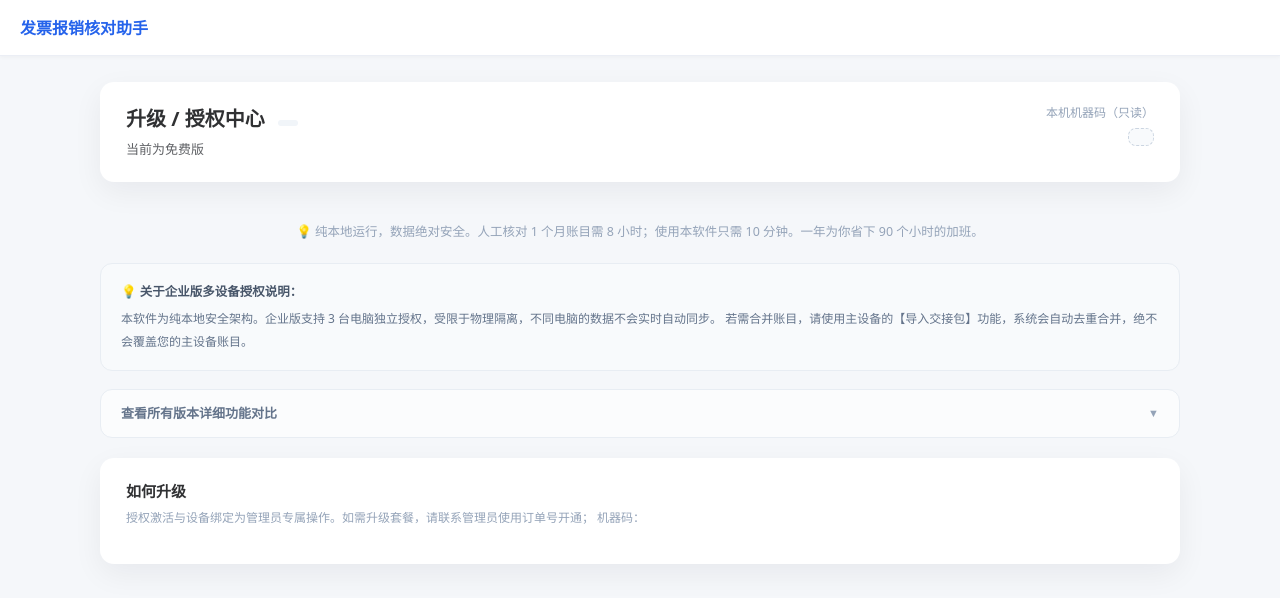
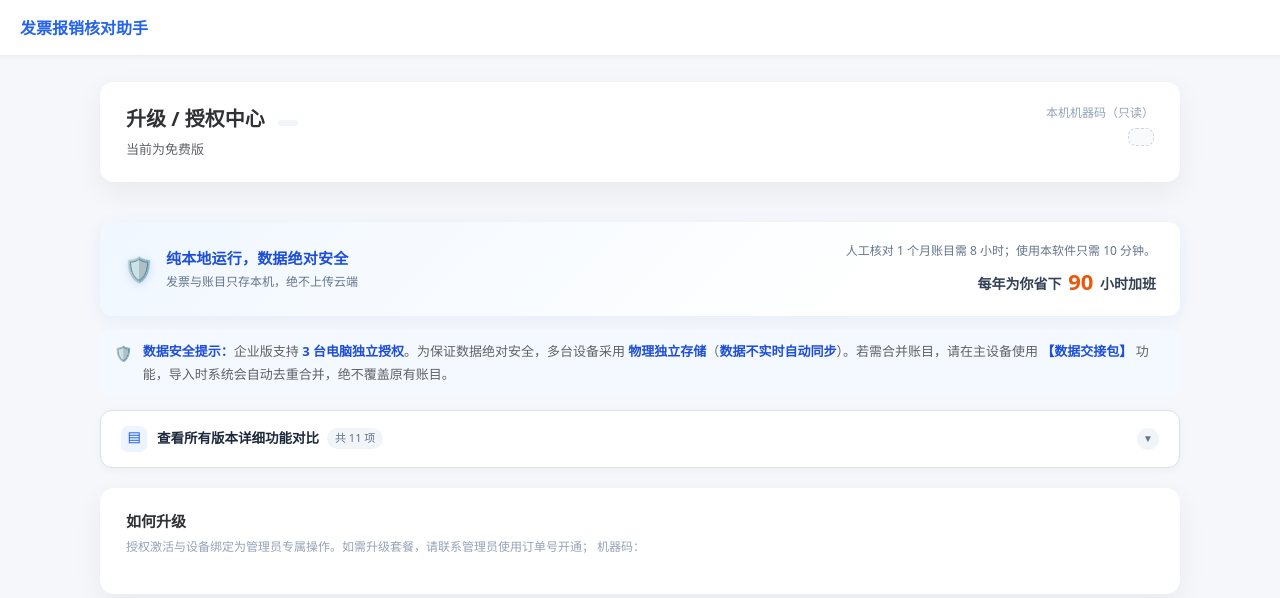
Before and after one commit to huoyunfeng/fapiaoassust, a Python web app: template app/web/templates/plans.html in a window 1280 px wide. Shown: the top 598 px of the page. Run offline with Jinja, Linux system fonts and the light colour scheme; the template is opened without the code that fills it, so the values that code supplies are empty; some libraries are stand-ins or nearby versions.

Commit message:
feat: 定价页价值锚点升级为高亮Banner，多设备说明改为始终可见的轻量提示条

```diff
--- a/app/web/templates/plans.html
+++ b/app/web/templates/plans.html
@@ -33,7 +33,6 @@
   margin:2px 0 10px;line-height:1.6;}
 .pl-biz{display:inline-block;margin:0 0 6px;padding:3px 10px;border-radius:999px;
   background:#eff6ff;border:1px solid #bfdbfe;color:#1d4ed8;font-size:12px;font-weight:600;}
-.pl-anchor{margin-top:18px;text-align:center;font-size:12.5px;color:#94a3b8;line-height:1.9;padding:0 12px;}
 /* 设备授权说明 tooltip */
 .pl-help{display:inline-flex;align-items:center;justify-content:center;width:15px;height:15px;border-radius:50%;
   background:#e2e8f0;color:#64748b;font-size:10px;font-weight:700;cursor:help;position:relative;
@@ -45,20 +44,43 @@
 .pl-help .pl-tip::after{content:'';position:absolute;top:100%;left:50%;margin-left:-5px;
   border:5px solid transparent;border-top-color:#0f172a;}
 .pl-help:hover .pl-tip,.pl-help:focus .pl-tip{opacity:1;visibility:visible;transform:translateX(-50%) translateY(0);}
-/* 多设备协同说明条 */
-.pl-note{margin-top:20px;background:#f8fafc;border:1px solid #e8edf3;border-radius:12px;
-  padding:16px 20px;font-size:12px;color:#64748b;line-height:1.9;}
-.pl-note b{color:#475569;}
-.pl-note .t{display:block;margin-bottom:4px;color:#475569;font-weight:600;font-size:12.5px;}
+/* 价值锚点 Banner */
+.pl-hero{display:flex;align-items:center;justify-content:space-between;flex-wrap:wrap;gap:20px;
+  margin:20px 0 0;padding:18px 24px;border-radius:12px;
+  background:linear-gradient(135deg,#f0f7ff 0%,#ffffff 72%);
+  box-shadow:0 4px 18px rgba(37,99,235,.07);}
+.ph-left{display:flex;align-items:center;gap:12px;}
+.ph-ico{font-size:24px;line-height:1;filter:drop-shadow(0 2px 4px rgba(37,99,235,.18));}
+.ph-title{font-size:15px;font-weight:700;color:#1d4ed8;letter-spacing:.2px;}
+.ph-sub{font-size:12px;color:#64748b;margin-top:3px;}
+.ph-right{text-align:right;}
+.ph-line{font-size:12px;color:#64748b;line-height:1.8;}
+.ph-big{margin-top:4px;font-size:14px;color:#334155;font-weight:600;}
+.ph-big b{font-size:22px;font-weight:800;color:#ea580c;margin:0 3px;vertical-align:-1px;}
+/* 多设备授权机制（轻量提示条 Notice Bar） */
+.pl-notice{margin:14px 0 0;padding:10px 14px;border-radius:8px;background:#F4F8FF;
+  display:flex;align-items:flex-start;gap:10px;font-size:13px;color:#606266;line-height:1.75;}
+.pl-notice .ni{flex-shrink:0;font-size:15px;line-height:1.8;}
+.pl-notice b{color:#1d4ed8;font-weight:600;}
+.pl-notice .hl{color:#1d4ed8;font-weight:600;}
 /* 详细功能对比折叠面板 */
-.pl-fold{margin-top:18px;background:#fbfcfd;border:1px solid #e8edf3;border-radius:12px;overflow:hidden;}
-.pl-fold summary{list-style:none;cursor:pointer;padding:14px 20px;font-size:13px;font-weight:600;color:#64748b;
-  display:flex;align-items:center;justify-content:space-between;user-select:none;}
+.pl-fold{margin:14px 0 0;background:#fff;border:1px solid #dbe3ee;border-radius:12px;overflow:hidden;
+  box-shadow:0 2px 10px rgba(15,23,42,.04);transition:border-color .2s,box-shadow .2s;}
+.pl-fold:hover{border-color:#9dbcf5;box-shadow:0 4px 16px rgba(37,99,235,.10);}
+.pl-fold summary{list-style:none;cursor:pointer;padding:15px 20px;font-size:13.5px;font-weight:600;color:#1e293b;
+  display:flex;align-items:center;gap:10px;user-select:none;}
 .pl-fold summary::-webkit-details-marker{display:none;}
-.pl-fold summary .cv{transition:transform .2s;font-size:11px;color:#94a3b8;}
-.pl-fold[open] summary .cv{transform:rotate(180deg);}
-.pl-fold[open] summary{border-bottom:1px solid #eef2f7;background:#f6f8fb;}
-.pl-fold .body{padding:6px 20px 16px;}
+.pl-fold summary .ico{display:inline-flex;align-items:center;justify-content:center;width:26px;height:26px;
+  border-radius:7px;background:#eef4ff;color:var(--primary);font-size:13px;flex:0 0 auto;}
+.pl-fold summary .txt{flex:1;display:flex;align-items:center;gap:8px;}
+.pl-fold summary .cnt{font-size:11px;font-weight:500;color:#64748b;background:#f1f5f9;
+  border-radius:999px;padding:2px 8px;}
+.pl-fold summary .cv{width:22px;height:22px;border-radius:50%;background:#f1f5f9;color:#64748b;
+  display:inline-flex;align-items:center;justify-content:center;font-size:10px;transition:all .2s;flex:0 0 auto;}
+.pl-fold:hover summary .cv{background:#e0ecff;color:var(--primary);}
+.pl-fold[open] summary{border-bottom:1px solid #eef2f7;background:#f8faff;}
+.pl-fold[open] summary .cv{transform:rotate(180deg);background:#e0ecff;color:var(--primary);}
+.pl-fold .body{padding:4px 20px 14px;}
 .pl-fold table{width:100%;border-collapse:collapse;font-size:12.5px;}
 .pl-fold th,.pl-fold td{padding:9px 10px;border-bottom:1px solid #eef2f7;}
 .pl-fold th{color:#64748b;font-weight:600;font-size:12px;text-align:center;background:#f8fafc;}
@@ -273,21 +295,34 @@
     {% endfor %}
   </div>
 
-  <!-- 价值锚点 -->
-  <div class="pl-anchor">
-    💡 纯本地运行，数据绝对安全。人工核对 1 个月账目需 8 小时；使用本软件只需 10 分钟。一年为你省下 90 个小时的加班。
+  <!-- 价值锚点 Banner -->
+  <div class="pl-hero">
+    <div class="ph-left">
+      <span class="ph-ico">🛡️</span>
+      <div>
+        <div class="ph-title">纯本地运行，数据绝对安全</div>
+        <div class="ph-sub">发票与账目只存本机，绝不上传云端</div>
+      </div>
+    </div>
+    <div class="ph-right">
+      <div class="ph-line">人工核对 1 个月账目需 8 小时；使用本软件只需 10 分钟。</div>
+      <div class="ph-big">每年为你省下 <b>90</b> 小时加班</div>
+    </div>
   </div>
 
-  <!-- 多设备物理隔离说明（折叠面板上方） -->
-  <div class="pl-note">
-    <span class="t">💡 关于企业版多设备授权说明：</span>
-    本软件为纯本地安全架构。企业版支持 3 台电脑独立授权，受限于物理隔离，不同电脑的数据不会实时自动同步。
-    若需合并账目，请使用主设备的【导入交接包】功能，系统会自动去重合并，绝不会覆盖您的主设备账目。
+  <!-- 多设备授权机制（轻量提示条 Notice Bar） -->
+  <div class="pl-notice">
+    <span class="ni">🛡️</span>
+    <div><b>数据安全提示：</b>企业版支持 <b>3 台电脑独立授权</b>。为保证数据绝对安全，多台设备采用 <span class="hl">物理独立存储</span>（<span class="hl">数据不实时自动同步</span>）。若需合并账目，请在主设备使用 <b>【数据交接包】</b> 功能，导入时系统会自动去重合并，绝不覆盖原有账目。</div>
   </div>
 
   <!-- 详细功能对比（默认收起） -->
   <details class="pl-fold">
-    <summary>查看所有版本详细功能对比 <span class="cv">▼</span></summary>
+    <summary>
+      <span class="ico">▤</span>
+      <span class="txt">查看所有版本详细功能对比 <span class="cnt">共 11 项</span></span>
+      <span class="cv">▼</span>
+    </summary>
     <div class="body">
       <table>
         <thead>
```
